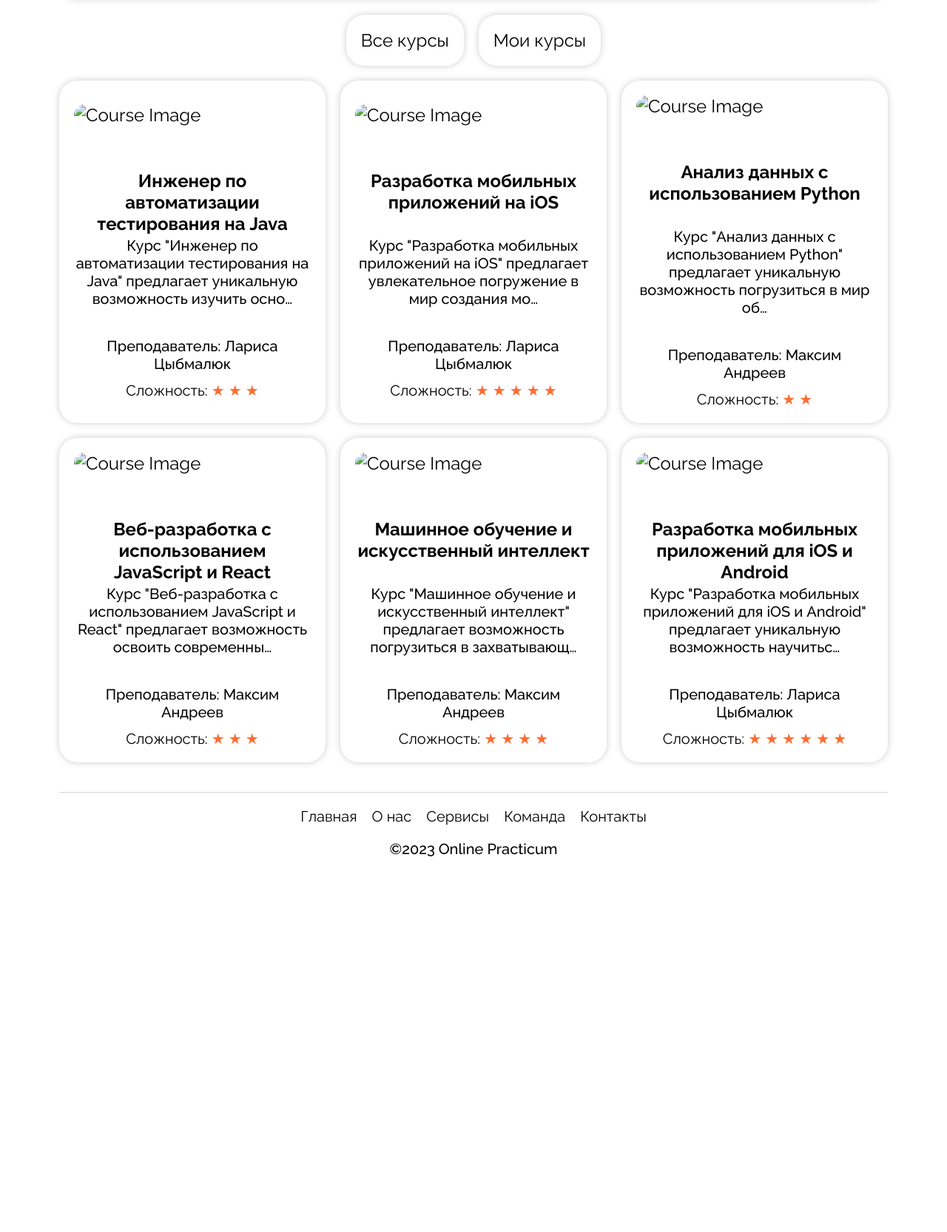
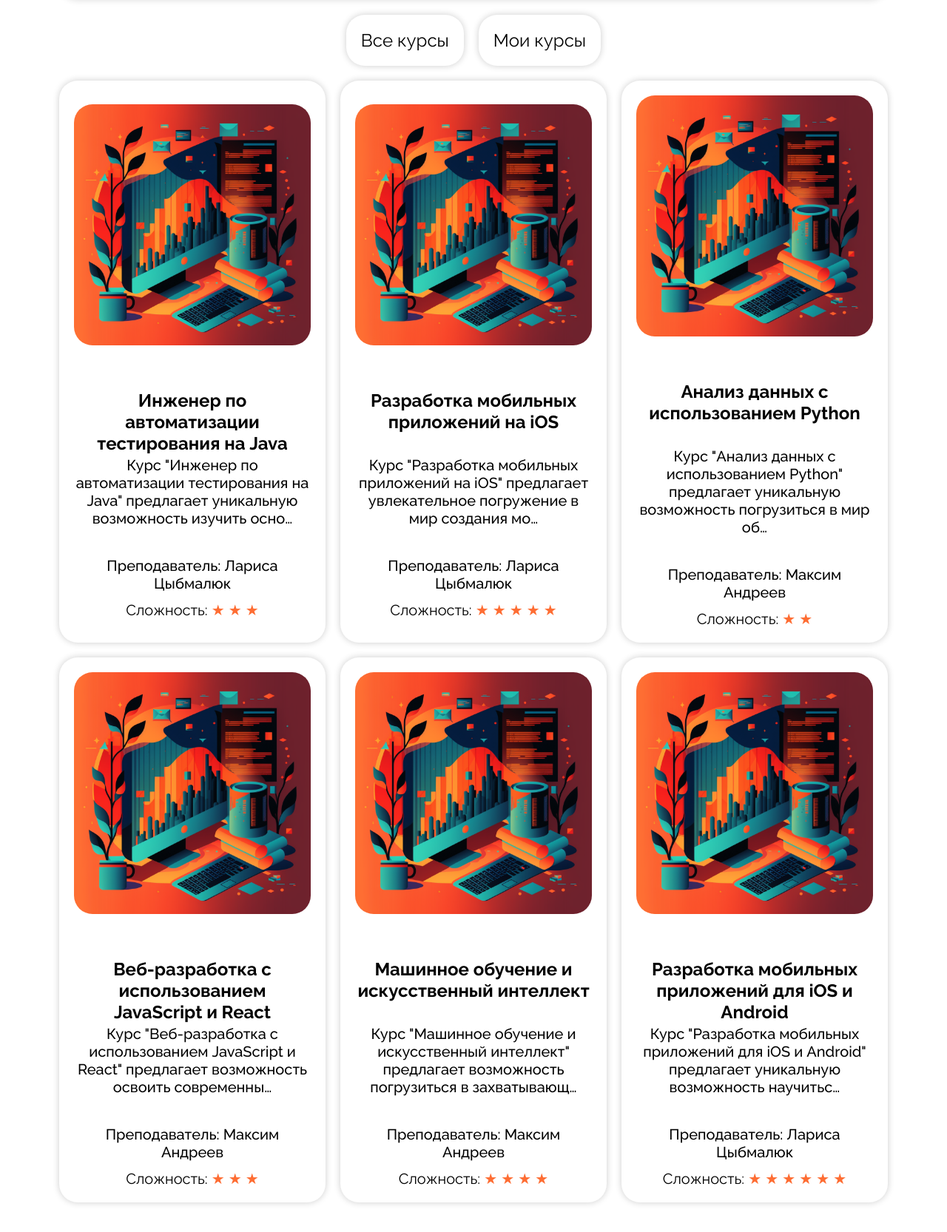
Before and after one commit to visibleair/practicum, a Django app: page /courses/ in a window 1280 px wide. Shown: the part 139-1805 px from the top of the page at 74% size. Before the commit the page ends 1297 px from the top, so only its background shows below. Run offline with Django 4.2, Linux system fonts and the light colour scheme; a user stored in the database is signed in; data comes from the database, SQL or seed files in the repository; both versions use the stored data as it was after the commit; some web fonts are replaced.

Commit message:
'update'

```diff
--- a/courses/templates/courses/courses.html
+++ b/courses/templates/courses/courses.html
@@ -22,7 +22,7 @@
     <div class="grid-container" id="panel1">
       {% for course in courses %}
       <a href="{%url 'course_detail' course.id%}" class="course-card">
-        <img src="{{ course.picture }}" alt="Course Image">
+        <img src="{%static 'main/img/course_1.png'%}" alt="Course Image">
         <div class="course-details">
           <h2 class="course-title">{{ course.name }}</h2>
           <p class="course-description">{{ course.description | truncatechars_html:100 }}</p>
@@ -42,7 +42,7 @@
     <div class="grid-container" id="panel2">
     {% for course in enrolled_courses %}
     <a href="{%url 'course_detail' course.id%}" class="course-card">
-      <img src="{{ course.picture }}" alt="Course Image">
+      <img src="{%static 'main/img/course_1.png'%}" alt="Course Image">
       <div class="course-details">
         <h2 class="course-title">{{ course.name }}</h2>
         <p class="course-description">{{ course.description | truncatechars_html:100 }}</p>
--- a/courses/templates/courses/detail_view.html
+++ b/courses/templates/courses/detail_view.html
@@ -16,7 +16,7 @@
   <section class="course_description">
     <section class="section_md">
       <section class="markdown">{{course.name}}</section>
-      <img class="course_image" src="{{ course.picture }}" alt="Course Image">
+      <img class="course_image" src="{%static 'main/img/course_1.png'%}" alt="Course Image">
     </section>
     <section class="paragraph">{{course.description}}</section>
   </section>
```
Also changed, not shown: db.sqlite3.
